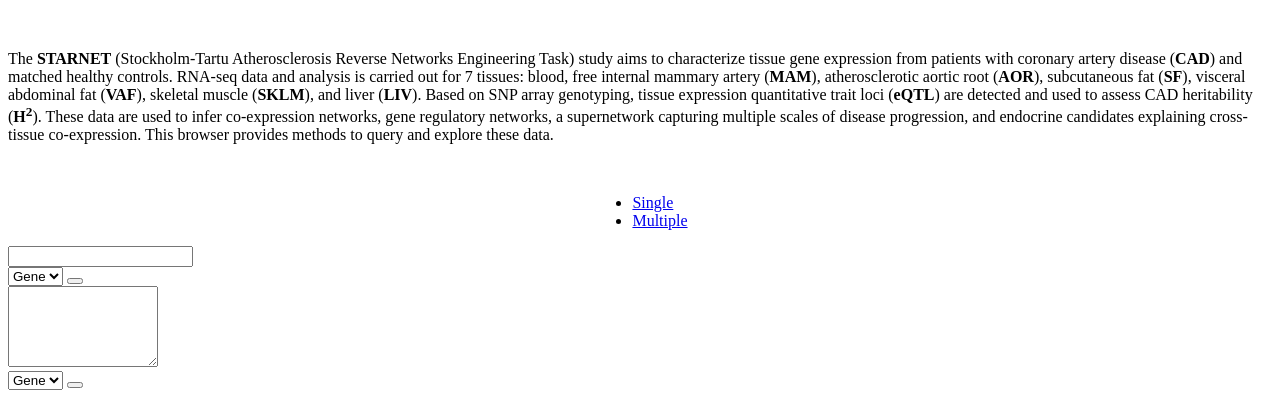
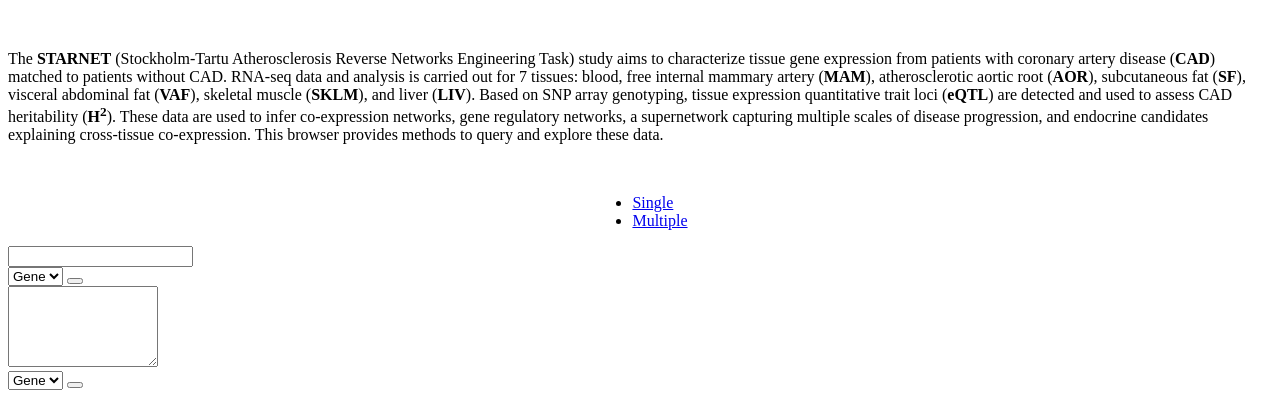
Before and after one commit to skoplev/starnet-site, a Flask app: page / in a window 1280 px wide. Shown: the part 34-428 px from the top of the page. Run offline with Flask 2, Linux system fonts and the light colour scheme; some libraries are stand-ins or nearby versions.

Commit message:
Intro edit.

```diff
--- a/app/templates/index.html
+++ b/app/templates/index.html
@@ -4,7 +4,7 @@
 
 <div class="center-nav text-muted">
 	<p>
-		The <b>STARNET</b> (Stockholm-Tartu Atherosclerosis Reverse Networks Engineering Task) study aims to characterize tissue gene expression from patients with coronary artery disease (<b>CAD</b>) and matched healthy controls.
+		The <b>STARNET</b> (Stockholm-Tartu Atherosclerosis Reverse Networks Engineering Task) study aims to characterize tissue gene expression from patients with coronary artery disease (<b>CAD</b>) matched to patients without CAD.
 		RNA-seq data and analysis is carried out for 7 tissues: blood, free internal mammary artery (<b>MAM</b>), atherosclerotic aortic root (<b>AOR</b>), subcutaneous fat (<b>SF</b>), visceral abdominal fat (<b>VAF</b>), skeletal muscle (<b>SKLM</b>), and liver (<b>LIV</b>).
 		Based on SNP array genotyping, tissue expression quantitative trait loci (<b>eQTL</b>) are detected and used to assess CAD heritability (<b>H<sup>2</sup></b>). These data are used to infer co-expression networks, gene regulatory networks, a supernetwork capturing multiple scales of disease progression, and endocrine candidates explaining cross-tissue co-expression. This browser provides methods to query and explore these data.
 	</p>
```
